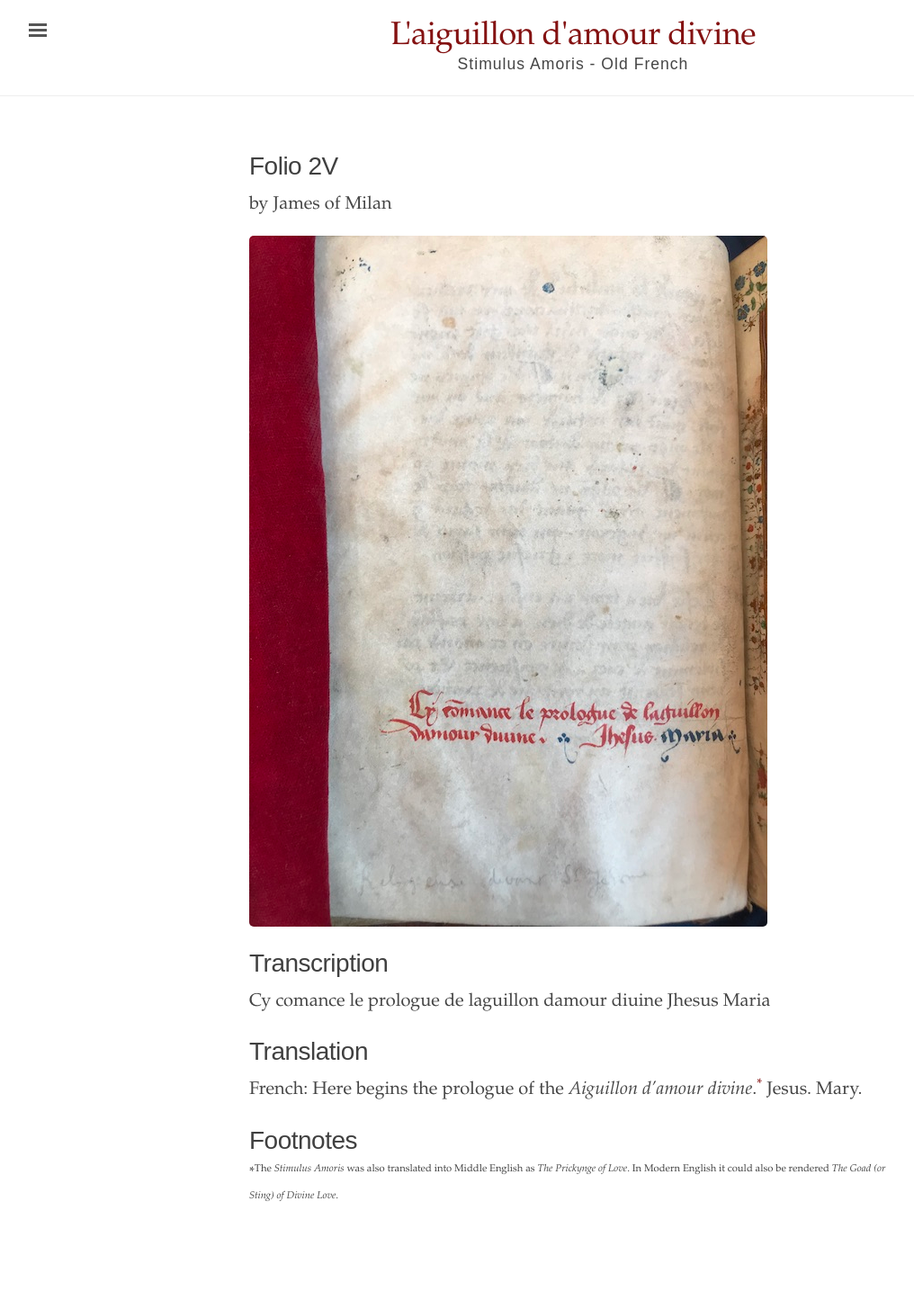
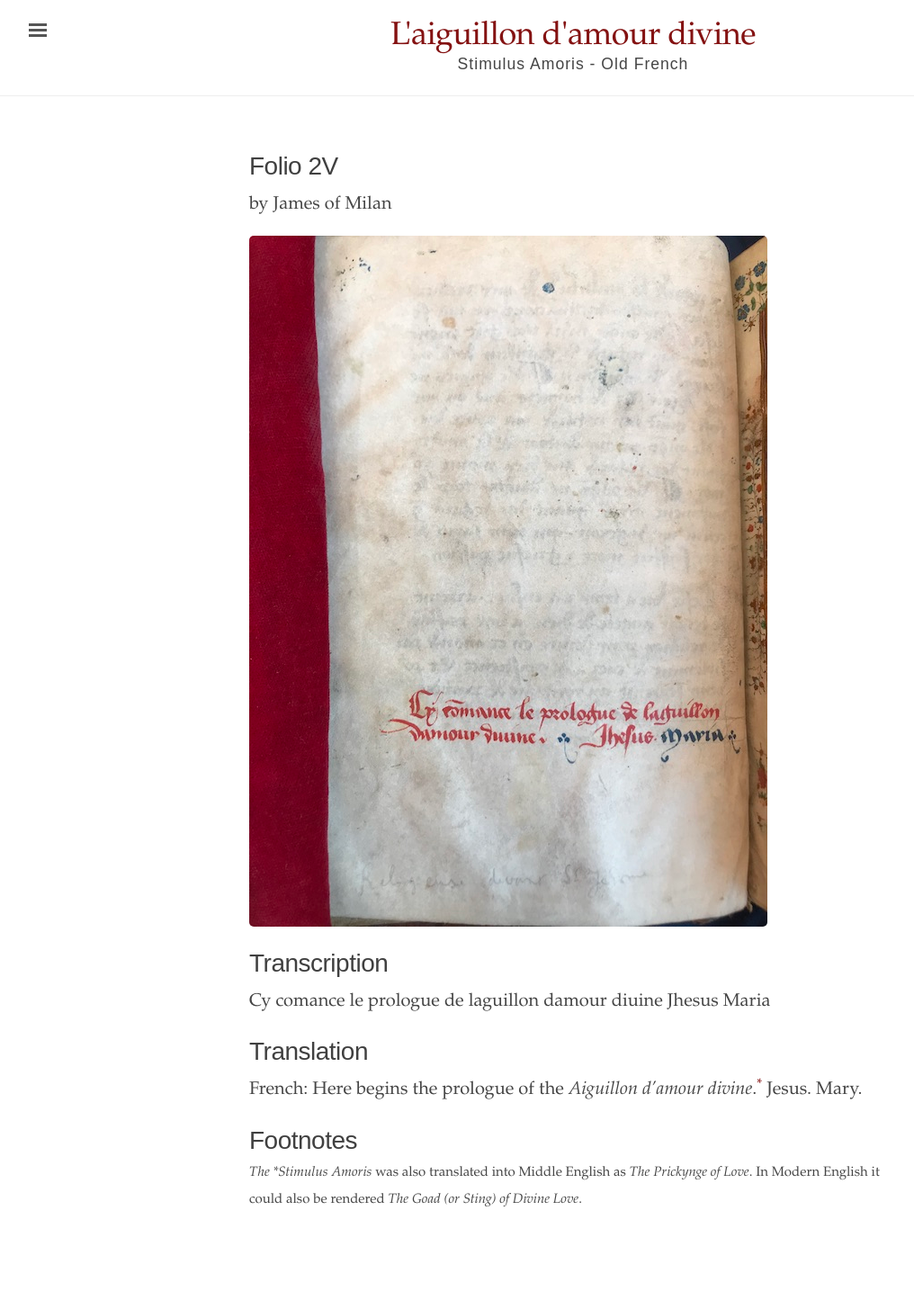
Before and after one commit to oldfrenchtexts/L-aiguillon-d-amour-divine, a Jekyll site: the page built from _texts/Folio 2V.md, in a window 1280 px wide. Shown: the whole page at 90% size, without its empty margins (3-1019 px from the left). Built offline with Jekyll 4.4.1, drawn with Linux system fonts in a browser that asks for light colours.

```diff
--- a/_texts/Folio 2V.md
+++ b/_texts/Folio 2V.md
@@ -18,4 +18,4 @@ French: Here begins the prologue of the *Aiguillon d’amour divine*.<sup><a hre
 
 # Footnotes
 
-<sup id="fn1">*<sup>The *Stimulus Amoris* was also translated into Middle English as *The Prickynge of Love*. In Modern English it could also be rendered *The Goad (or Sting) of Divine Love*.
+<sup id="fn1">*The *Stimulus Amoris* was also translated into Middle English as *The Prickynge of Love*. In Modern English it could also be rendered *The Goad (or Sting) of Divine Love*.
```
